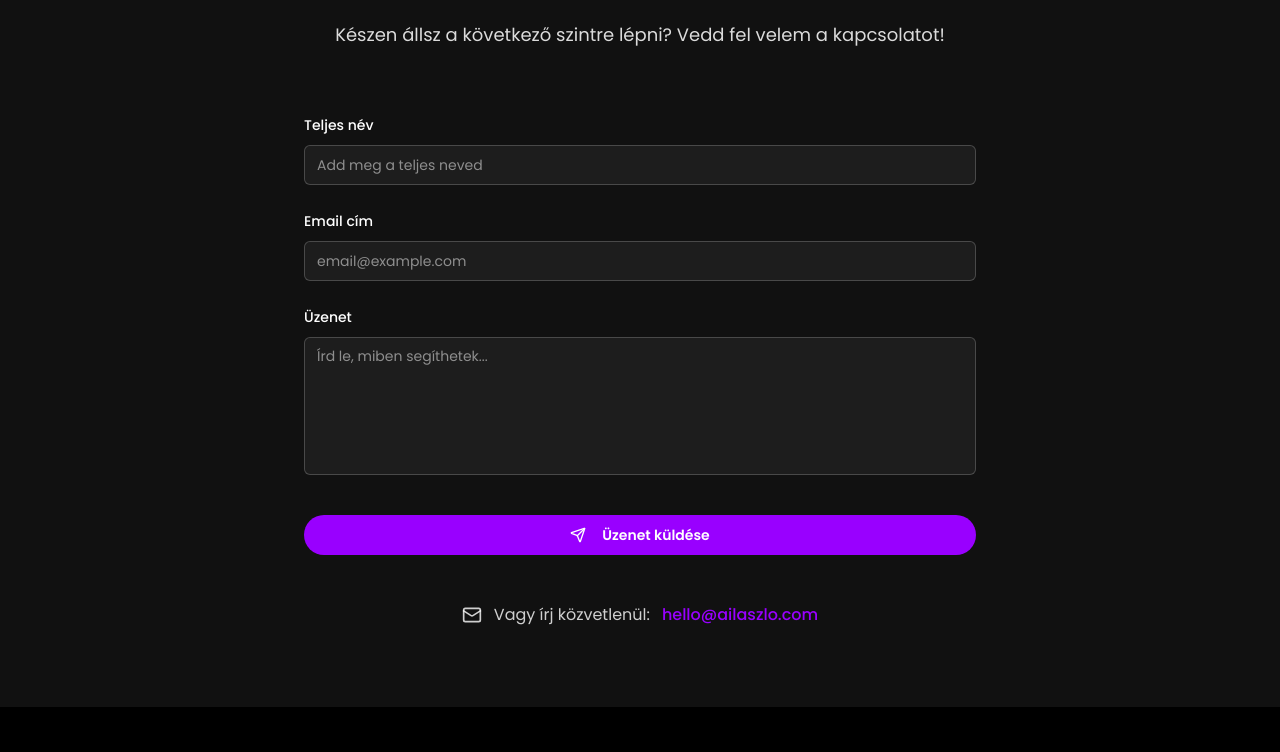
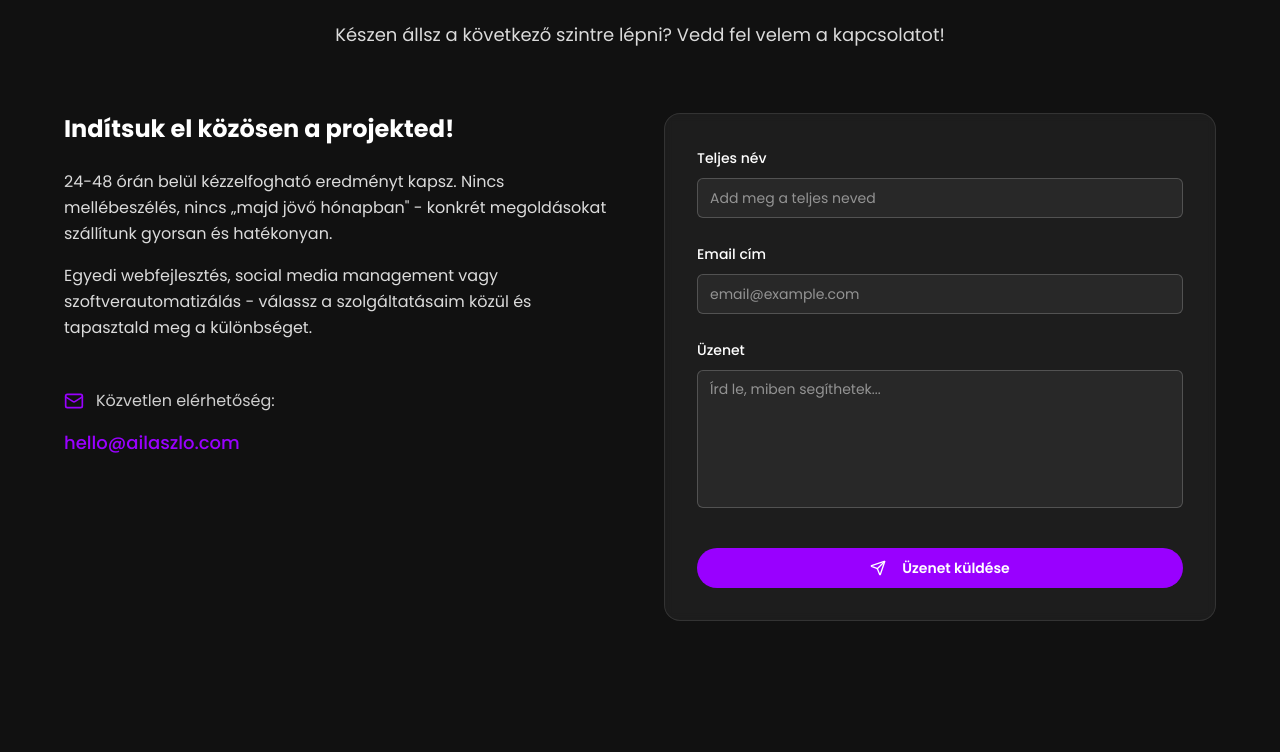
Before and after one commit to mrcoinzy/vizio-ai-flow, a React (Vite) app: page / in a window 1280 px wide. Shown: the part 5019-5771 px from the top of the page. Built offline with nearby package versions, Linux system fonts and the light colour scheme.

Commit message:
Átrendezve a kapcsolat szekciót
Átrendeztem a kapcsolatfelvételi szekciót, hogy az űrlap a jobb oldalon, a szöveg pedig a bal oldalon legyen. A footer és a kapcsolatfelvételi szekció háttérszíne #111111-re lett állítva.

```diff
--- a/src/components/ContactSection.tsx
+++ b/src/components/ContactSection.tsx
@@ -8,7 +8,7 @@ import { Mail, Send } from "lucide-react";
 export default function ContactSection() {
   return (
     <section id="kapcsolat" className="py-20 px-4" style={{ backgroundColor: "#111111" }}>
-      <div className="max-w-4xl mx-auto">
+      <div className="max-w-6xl mx-auto">
         <div className="text-center mb-16">
           <h2 className="text-white text-3xl md:text-4xl font-extrabold tracking-tight mb-6">
             Kapcsolat felvétel
@@ -18,7 +18,39 @@ export default function ContactSection() {
           </p>
         </div>
 
-        <div className="max-w-2xl mx-auto">
+        <div className="grid grid-cols-1 lg:grid-cols-2 gap-12 items-start">
+          {/* Bal oldali szöveg */}
+          <div className="space-y-6">
+            <h3 className="text-white text-2xl font-bold">
+              Indítsuk el közösen a projekted!
+            </h3>
+            <div className="space-y-4 text-white/85">
+              <p className="leading-relaxed">
+                24-48 órán belül kézzelfogható eredményt kapsz. Nincs mellébeszélés,
+                nincs „majd jövő hónapban" - konkrét megoldásokat szállítunk gyorsan és hatékonyan.
+              </p>
+              <p className="leading-relaxed">
+                Egyedi webfejlesztés, social media management vagy szoftverautomatizálás -
+                válassz a szolgáltatásaim közül és tapasztald meg a különbséget.
+              </p>
+            </div>
+
+            <div className="pt-6">
+              <div className="flex items-center gap-3 text-white/80 mb-4">
+                <Mail className="w-5 h-5 text-[#9900FF]" />
+                <span>Közvetlen elérhetőség:</span>
+              </div>
+              <a
+                href="mailto:hello@ailaszlo.com"
+                className="text-[#9900FF] hover:text-[#8800DD] transition-colors font-medium text-lg"
+              >
+                hello@ailaszlo.com
+              </a>
+            </div>
+          </div>
+
+          {/* Jobb oldali űrlap */}
+          <div className="bg-white/5 backdrop-blur-sm rounded-2xl p-8 border border-white/10">
           <form className="space-y-6">
             <div className="space-y-2">
               <Label htmlFor="name" className="text-white text-sm font-medium">
@@ -66,18 +98,6 @@ export default function ContactSection() {
               </Button>
             </div>
           </form>
-
-          <div className="mt-12 text-center">
-            <div className="flex items-center justify-center gap-3 text-white/80">
-              <Mail className="w-5 h-5" />
-              <span>Vagy írj közvetlenül: </span>
-              <a
-                href="mailto:hello@ailaszlo.com"
-                className="text-[#9900FF] hover:text-[#8800DD] transition-colors font-medium"
-              >
-                hello@ailaszlo.com
-              </a>
-            </div>
           </div>
         </div>
       </div>
--- a/src/components/Footer.tsx
+++ b/src/components/Footer.tsx
@@ -10,7 +10,7 @@ export default function Footer() {
   ];
 
   return (
-    <footer className="bg-black text-white py-12 px-4">
+    <footer className="text-white py-12 px-4" style={{ backgroundColor: "#111111" }}>
       <div className="max-w-6xl mx-auto">
         <div className="grid grid-cols-1 md:grid-cols-3 gap-8 items-start">
           {/* Logo section */}
```
